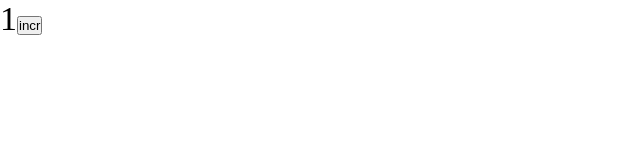
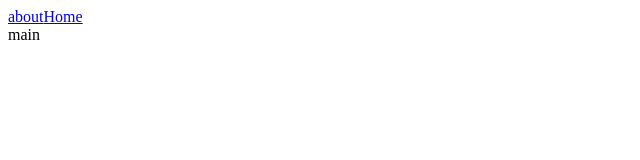
Before and after one commit to tkmanap/production, a React app: page / in a window 1280 px wide. Shown: the top 160 px of the page, without its empty margins (0-640 px from the left). Built offline with nearby package versions, Linux system fonts and the light colour scheme.

Commit message:
1.3 Code splitting

```diff
--- a/package.json
+++ b/package.json
@@ -30,6 +30,7 @@
   "dependencies": {
     "html-webpack-plugin": "^5.6.3",
     "react": "^19.0.0",
-    "react-dom": "^19.0.0"
+    "react-dom": "^19.0.0",
+    "react-router": "^7.2.0"
   }
 }
--- a/src/App.tsx
+++ b/src/App.tsx
@@ -1,13 +1,21 @@
-import React from 'react';
-import Counter from "./components/Counter";
-import './App.scss'
+import React, {Suspense} from 'react';
+import {Link, Route, Routes} from "react-router";
+import {MainAsync} from "./pages/MainPage/Main.async";
+import {AboutAsync} from "./pages/AboutPage/About.async";
 
 const App = () => {
     return (
         <div className={'app'}>
-            <Counter/>
+            <Link to={'/about'}>about</Link>
+            <Link to={'/'}>Home</Link>
+            <Suspense fallback={<div>Loading...</div>}>
+                <Routes>
+                    <Route path={'/'} element={<MainAsync/>}/>
+                    <Route path="about" element={<AboutAsync/>}/>
+                </Routes>
+            </Suspense>
         </div>
-    );
-};
+    )
+}
 
 export default App;
--- a/src/components/Counter.tsx
+++ /dev/null
@@ -1,16 +0,0 @@
-import React, {useState} from 'react';
-
-const Counter = () => {
-    const [count, setCount] = useState(1)
-    const increment = () => {
-        setCount(count + 1)
-    }
-    return (
-        <div>
-            {count}
-            <button onClick={increment}>incr</button>
-        </div>
-    );
-};
-
-export default Counter;
--- a/src/index.tsx
+++ b/src/index.tsx
@@ -1,5 +1,10 @@
 import {createRoot} from "react-dom/client";
 import App from "./App";
+import {BrowserRouter} from "react-router";
 
 const root = createRoot(document.getElementById("root")!);
-root.render(<App/>);
+root.render(
+    <BrowserRouter>
+        <App/>
+    </BrowserRouter>
+)
--- /dev/null
+++ b/src/pages/AboutPage/About.async.tsx
@@ -0,0 +1,4 @@
+import React from "react";
+
+export const AboutAsync =
+    React.lazy(() => import('./About'))
--- /dev/null
+++ b/src/pages/AboutPage/About.tsx
@@ -0,0 +1,11 @@
+import React from 'react';
+
+const About = () => {
+    return (
+        <div>
+            about
+        </div>
+    );
+};
+
+export default About;
--- /dev/null
+++ b/src/pages/MainPage/Main.async.tsx
@@ -0,0 +1,4 @@
+import React from "react";
+
+export const MainAsync =
+    React.lazy(() => import('./Main'))
--- /dev/null
+++ b/src/pages/MainPage/Main.tsx
@@ -0,0 +1,11 @@
+import React from 'react';
+
+const Main = () => {
+    return (
+        <div>
+            main
+        </div>
+    );
+};
+
+export default Main;
--- a/tsconfig.json
+++ b/tsconfig.json
@@ -2,7 +2,7 @@
   "compilerOptions": {
     "outDir": "./build/",
     "noImplicitAny": true,
-    "module": "es6",
+    "module": "esnext",
     "target": "es5",
     "jsx": "react-jsx",
     "allowJs": true,
```
Also changed, not shown: 1 other file (tests, documents, lock files or other folders).
